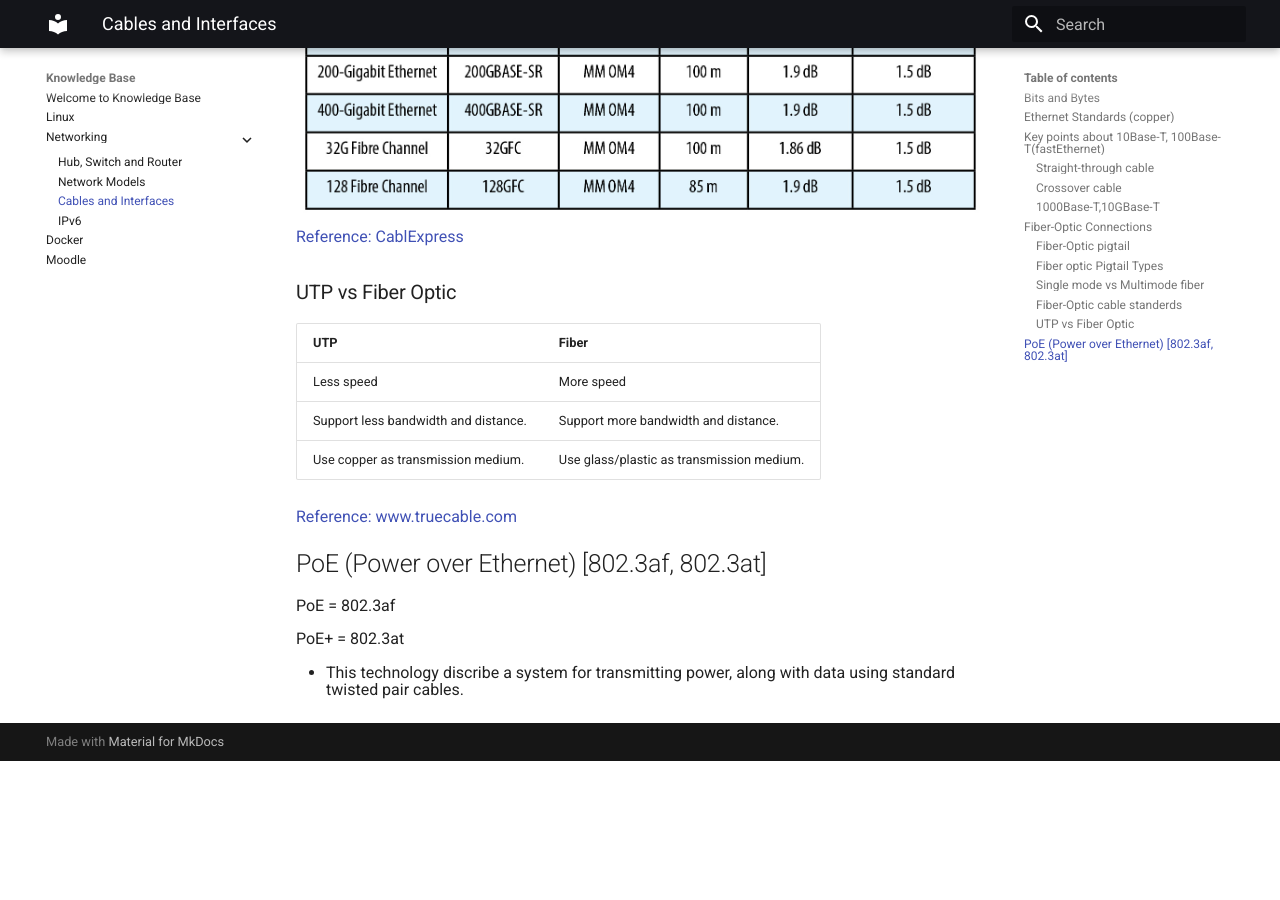
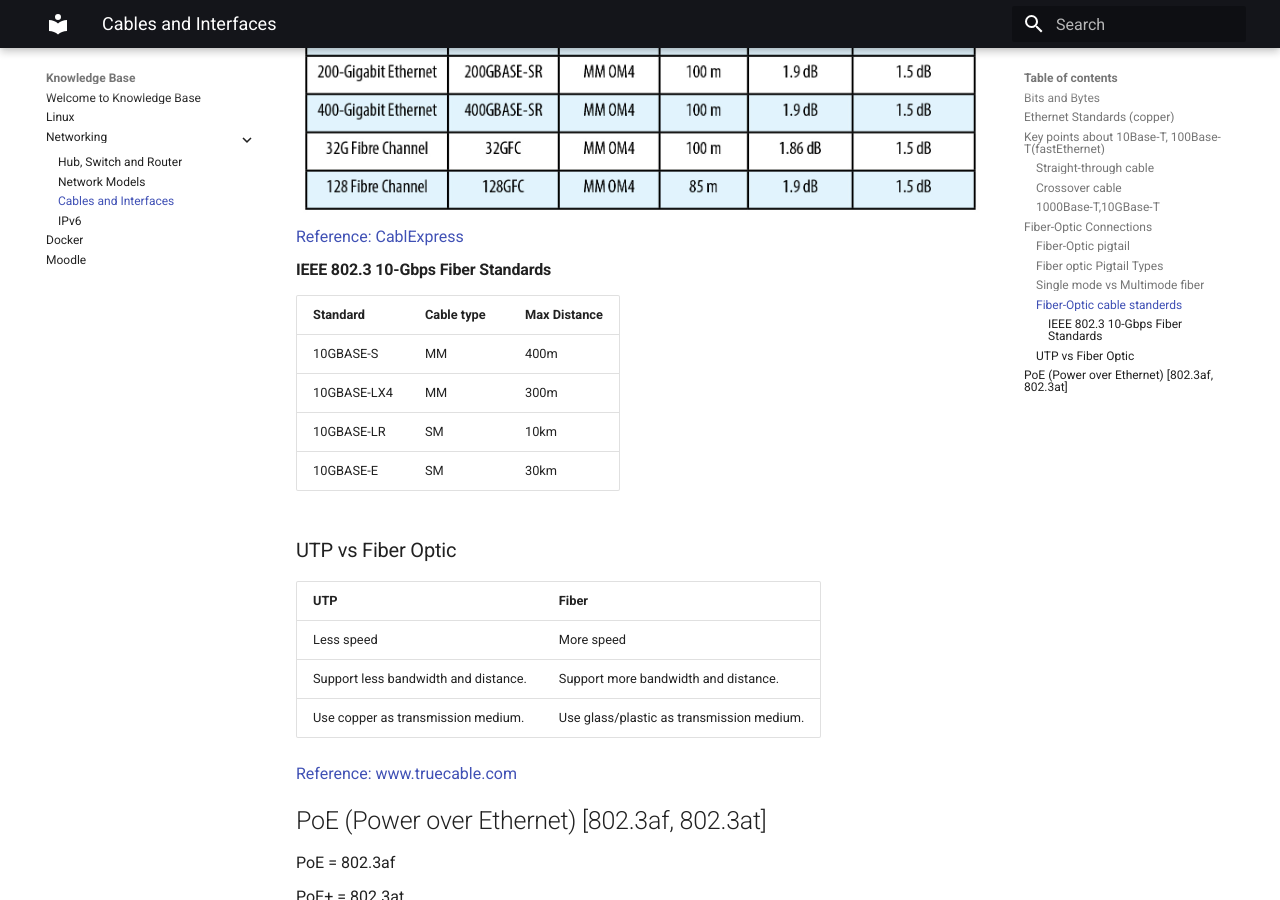
Before and after one commit to Ruwanc/kbase, an MkDocs documentation site: the page built from docs/cables-and-interfaces.md, in a window 1280 px wide and 900 px high, scrolled down 4399 px. Built offline with MkDocs 1.6.1 and Material for MkDocs 9.7.7, drawn with Linux system fonts in a browser that asks for light colours; before the commit the page ends 5160 px from its top, so only the background shows below that.

Commit message:
add IEEE 802.3 10-Gbps Fiber Standards to cable and interfaces page

```diff
--- a/docs/cables-and-interfaces.md
+++ b/docs/cables-and-interfaces.md
@@ -114,6 +114,15 @@ https://www.youtube.com/watch?v=pgRbLIE0zao
 ![Screenshot](img/networking/cables-and-interfaces/LossBudFigure1.jpg)
 [Reference: CablExpress](https://www.cablexpress.com/education/white-papers/understanding-fiber-optic-loss-budgets/)
 
+#### IEEE 802.3 10-Gbps Fiber Standards
+
+| Standard | Cable type | Max Distance |
+| ------ | ------ | ------ |
+| 10GBASE-S | MM | 400m |
+| 10GBASE-LX4 | MM | 300m |
+| 10GBASE-LR | SM | 10km |
+| 10GBASE-E | SM | 30km |
+
 ### UTP vs Fiber Optic
 
 | UTP      | Fiber                          |
```
